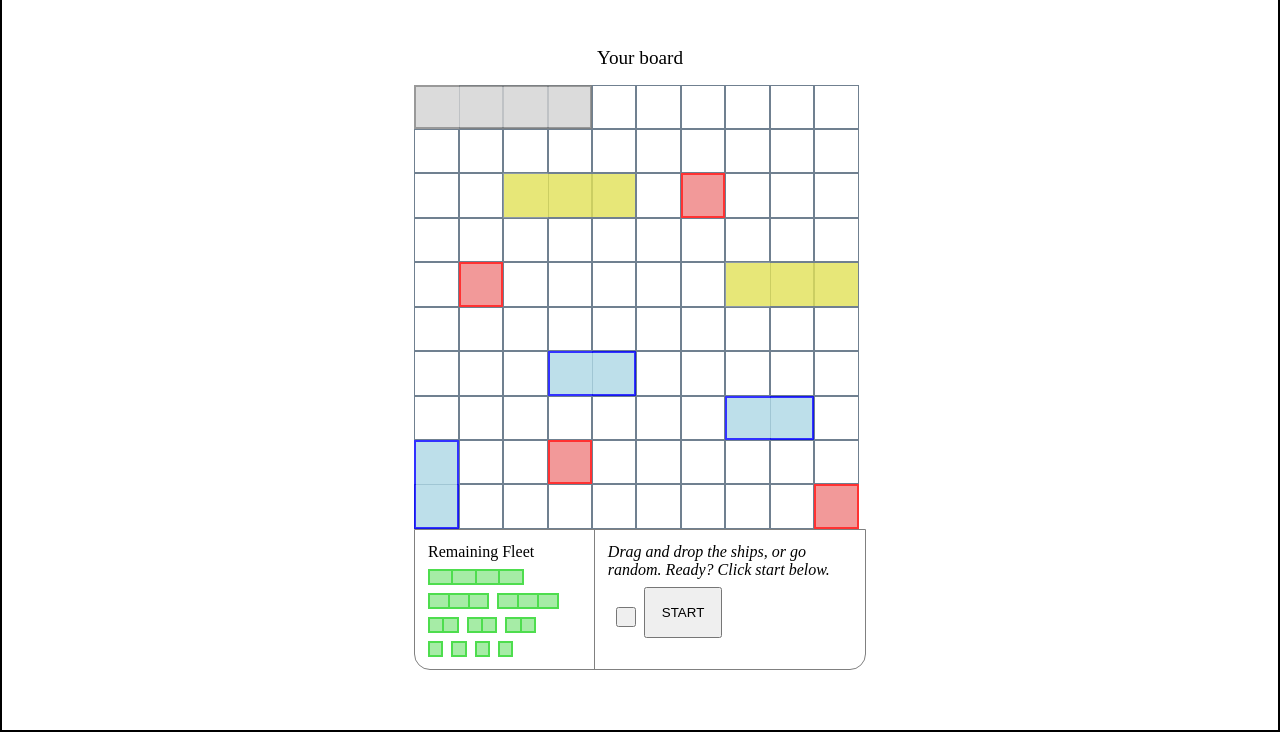
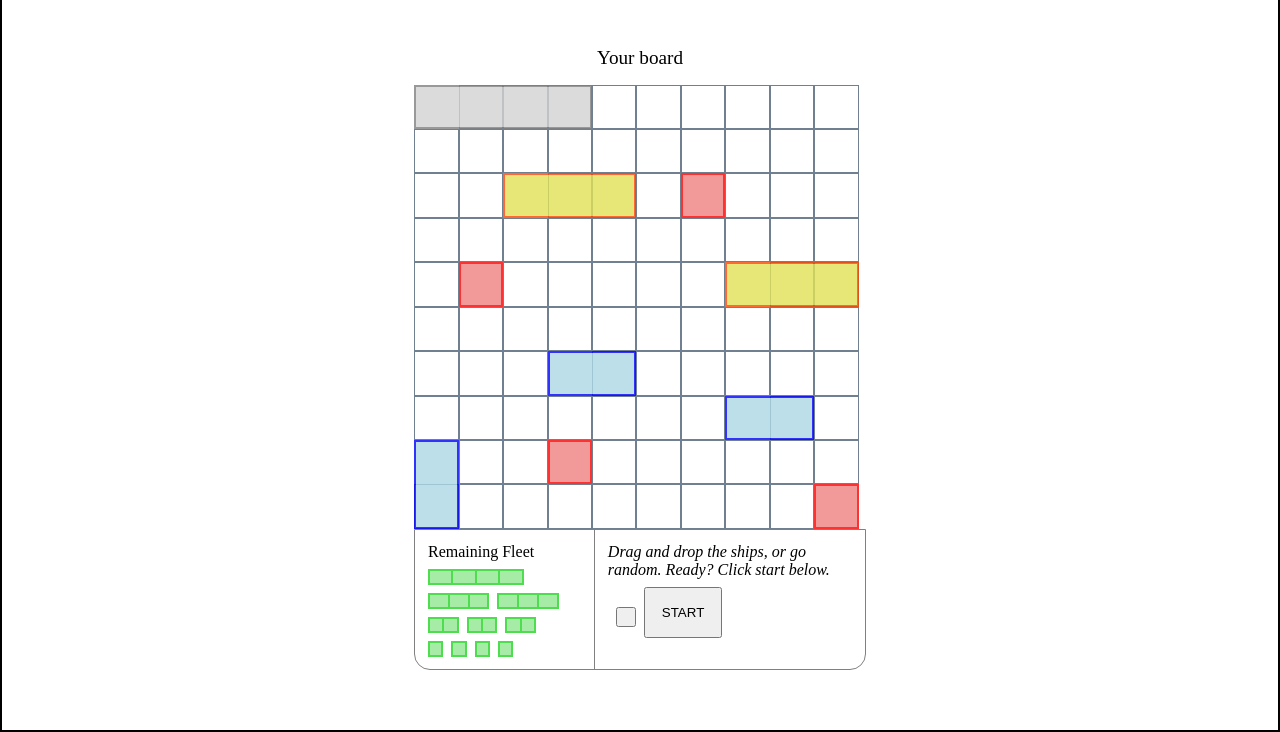
Before and after one commit to elishamutang/battleship, a website built with webpack: page src/template.html in a window 1280 px wide. Shown: the part 68-800 px from the top of the page. Built offline with nearby package versions, Linux system fonts and the light colour scheme.

Commit message:
[update] Updated styling.

```diff
--- a/src/styles.css
+++ b/src/styles.css
@@ -424,6 +424,7 @@ main.start {
 
 .shipDiv.battleShip {
     background-color: var(--battleship-color);
+    border: 2px solid orangered;
 }
 
 .shipDiv.battleShip.horizontal {
```
